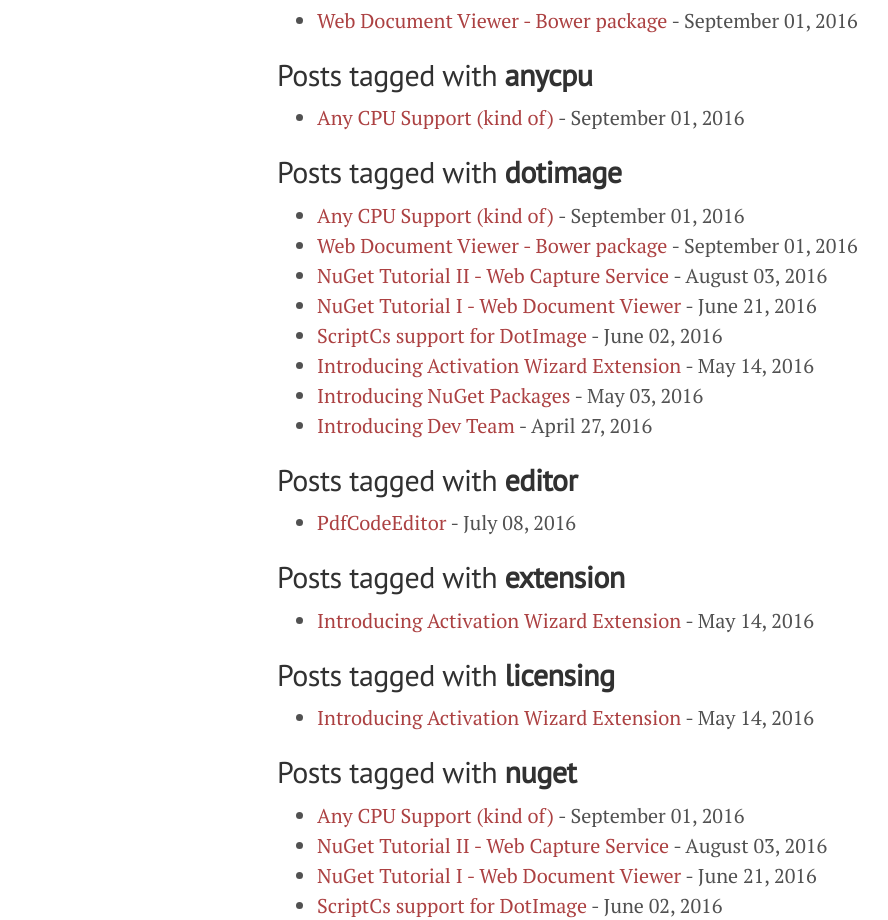
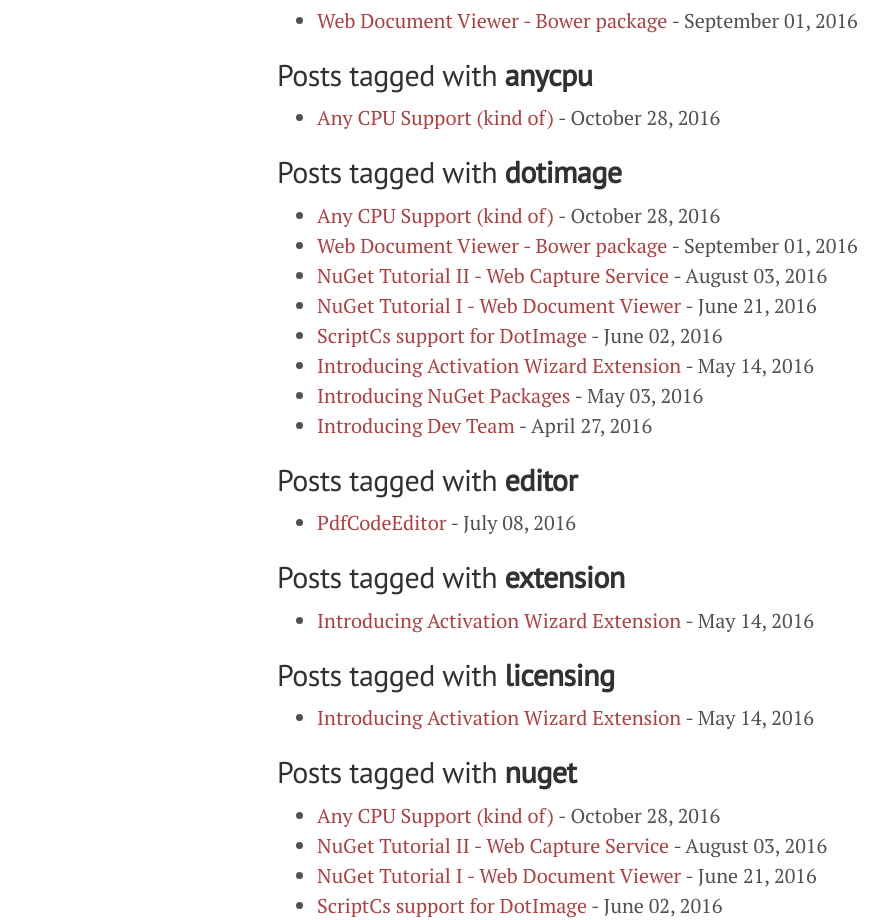
Before and after one commit to Atalasoft/atalasoft.github.io, a Jekyll site: the page built from tags.html, in a window 1280 px wide. Shown: the part 584-1504 px from the top of the page, without its empty margins (3-891 px from the left). Built offline with Jekyll 4.4.1, drawn with Linux system fonts in a browser that asks for light colours.

Commit message:
Update post date

```diff
--- a/_posts/2016-10-28-any-cpu-support.md
+++ b/_posts/2016-10-28-any-cpu-support.md
@@ -1,7 +1,7 @@
 ---
 layout: "post"
 title: "Any CPU Support (kind of)"
-date: "2016-09-01 10:00"
+date: "2016-10-28 10:00"
 tags: [dotimage, nuget, anycpu]
 comments: true
 related: [ "Introducing NuGet Packages" ]
```
